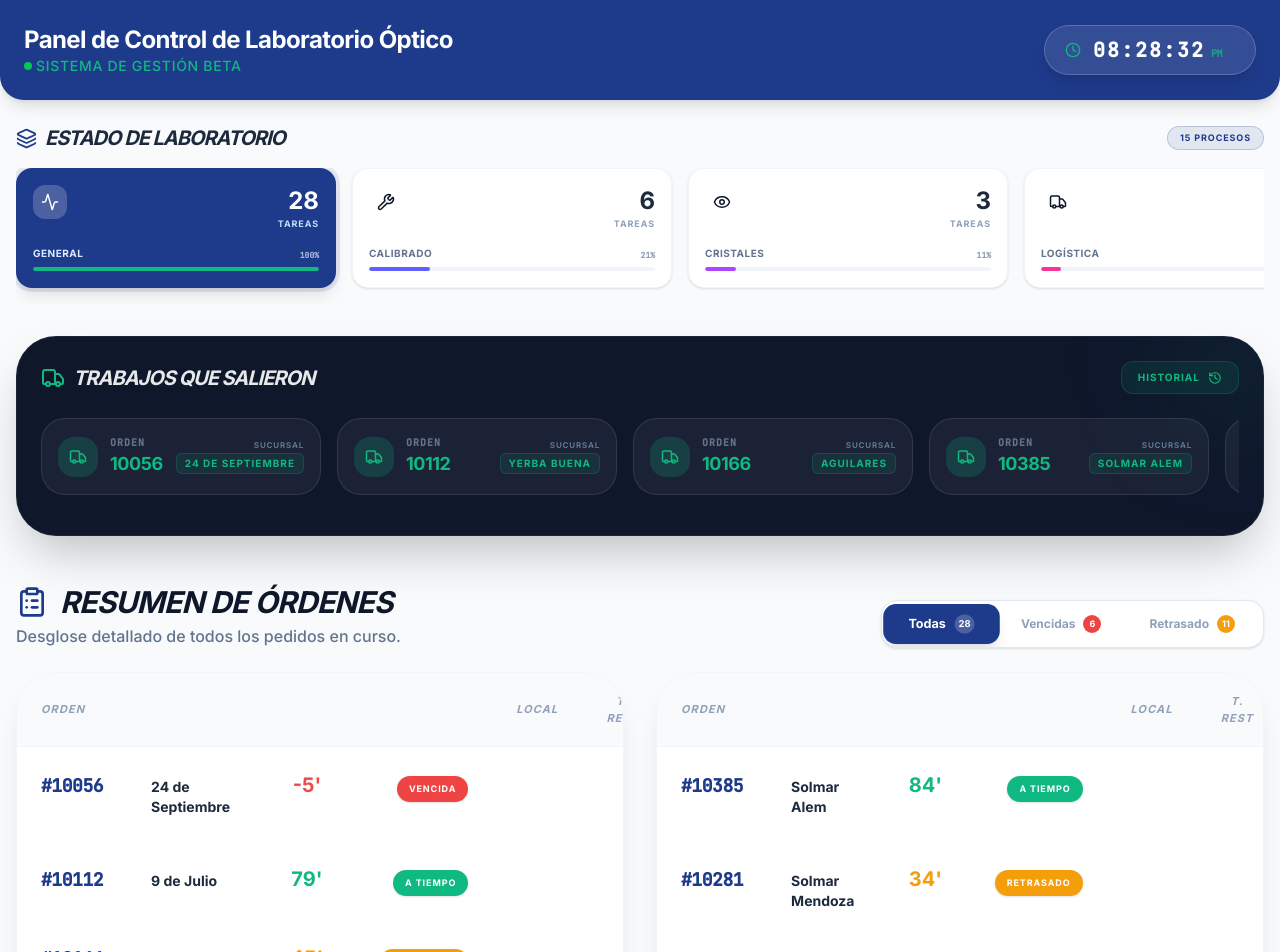
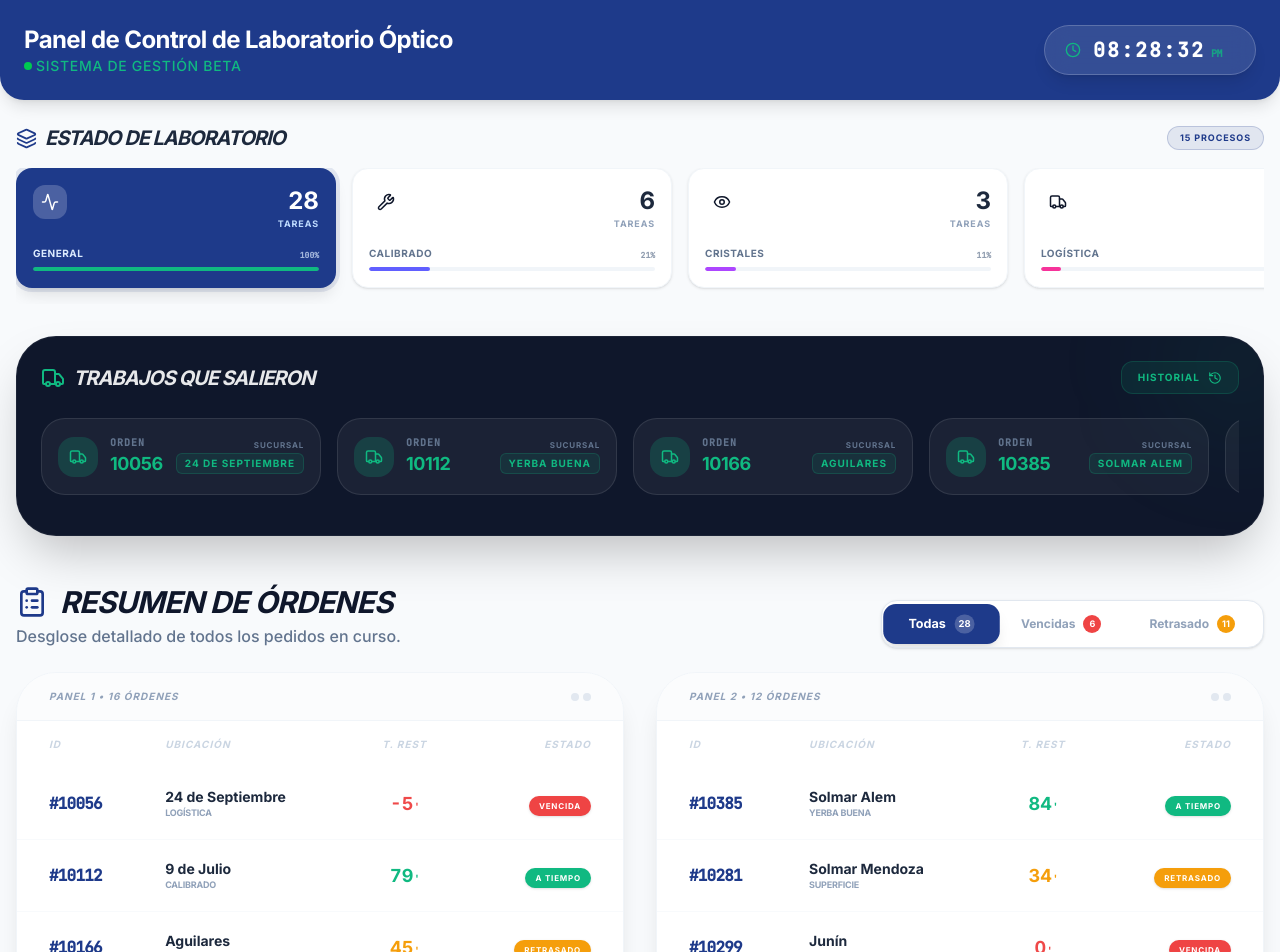
Before and after one commit to Matoma1607/gestion-optica, a React (Vite) app: page / in a window 1280 px wide. Shown: the top 952 px of the page. Built offline with nearby package versions, Linux system fonts and the light colour scheme.

Commit message:
He arreglado el error de importación (faltaba el icono Caja) y he refinado la vista de resumen para que sea mucho más fluida y estética

```diff
--- a/src/App.tsx
+++ b/src/App.tsx
@@ -19,6 +19,7 @@ import {
   Maximize2,
   ExternalLink,
   ArrowRight,
+  Box,
   LucideIcon
 } from 'lucide-react';
 import { motion, AnimatePresence } from 'motion/react';
@@ -697,58 +698,68 @@ export default function App() {
 
           <div className="grid grid-cols-1 xl:grid-cols-2 gap-8">
             {[0, 1].map((panelIdx) => {
-              // Distribución estable basada en el ID para evitar saltos entre paneles al filtrar
               const panelOrders = filteredOrders.filter((order) => {
                 const num = parseInt(order.id.replace('#', ''));
                 return isNaN(num) ? true : num % 2 === panelIdx;
               });
 
               return (
-                <div key={panelIdx} className="bg-white rounded-[2.5rem] shadow-xl overflow-hidden border border-slate-100 min-h-[300px]">
-                  <div className="overflow-x-auto w-full">
-                    <table className="w-full text-left border-collapse min-w-[400px]">
+                <div key={panelIdx} className="bg-white rounded-[2.5rem] shadow-xl overflow-hidden border border-slate-100 flex flex-col min-h-[500px]">
+                  <div className="bg-slate-50/50 px-8 py-4 border-b border-slate-100 flex justify-between items-center">
+                    <span className="text-[10px] font-black text-slate-400 uppercase tracking-widest italic">Panel {panelIdx + 1} • {panelOrders.length} Órdenes</span>
+                    <div className="flex gap-1">
+                      <div className="w-2 h-2 rounded-full bg-slate-200"></div>
+                      <div className="w-2 h-2 rounded-full bg-slate-200"></div>
+                    </div>
+                  </div>
+
+                  <div className="flex-1">
+                    <table className="w-full text-left border-collapse">
                       <thead>
-                        <tr className="bg-slate-50">
-                          <th className="px-6 py-5 text-[11px] font-black text-slate-400 uppercase tracking-widest border-b border-slate-100 italic">Orden</th>
-                          <th className="px-6 py-5 text-[11px] font-black text-slate-400 uppercase tracking-widest border-b border-slate-100 italic">Local</th>
-                          <th className="px-6 py-5 text-[11px] font-black text-slate-400 uppercase tracking-widest border-b border-slate-100 italic text-center">T. Rest</th>
-                          <th className="px-6 py-5 text-[11px] font-black text-slate-400 uppercase tracking-widest border-b border-slate-100 italic text-right">Estado</th>
+                        <tr className="hidden md:table-row">
+                          <th className="pl-8 pr-4 py-4 text-[10px] font-black text-slate-300 uppercase tracking-widest italic">ID</th>
+                          <th className="px-4 py-4 text-[10px] font-black text-slate-300 uppercase tracking-widest italic">Ubicación</th>
+                          <th className="px-4 py-4 text-[10px] font-black text-slate-300 uppercase tracking-widest italic text-center">T. Rest</th>
+                          <th className="pl-4 pr-8 py-4 text-[10px] font-black text-slate-300 uppercase tracking-widest italic text-right">Estado</th>
                         </tr>
                       </thead>
                       <tbody className="divide-y divide-slate-50">
-                        <AnimatePresence initial={false} mode="wait">
+                        <AnimatePresence mode="popLayout" initial={false}>
                           {panelOrders.length > 0 ? (
-                            <motion.g
-                              key={`${panelIdx}-${filter}-${selectedStage}`}
-                              initial={{ opacity: 0 }}
-                              animate={{ opacity: 1 }}
-                              exit={{ opacity: 0 }}
-                              transition={{ duration: 0.15 }}
+                            panelOrders.map((order) => (
+                              <motion.tr
+                                key={order.id}
+                                layout
+                                initial={{ opacity: 0, x: panelIdx === 0 ? -10 : 10 }}
+                                animate={{ opacity: 1, x: 0 }}
+                                exit={{ opacity: 0, scale: 0.95 }}
+                                transition={{ duration: 0.2 }}
+                                className="hover:bg-slate-50/80 transition-colors group"
                               >
-                              {panelOrders.map((order) => (
-                                <tr key={order.id} className="hover:bg-slate-50/80 transition-colors group">
-                                  <td className="px-6 py-6">
-                                    <span className="text-lg font-black text-brand-blue tracking-tight font-mono">#{order.id.replace('#', '')}</span>
+                                <td className="pl-8 pr-4 py-5">
+                                  <span className="text-base font-black text-brand-blue tracking-tighter font-mono">#{order.id.replace('#', '')}</span>
                                 </td>
-                                  <td className="px-6 py-6 font-bold text-slate-800 text-sm">
-                                    {order.location}
+                                <td className="px-4 py-5 group-hover:translate-x-1 transition-transform">
+                                  <div className="flex flex-col">
+                                    <span className="font-bold text-slate-800 text-sm leading-tight">{order.location}</span>
+                                    <span className="text-[9px] text-slate-400 font-bold uppercase tracking-tight truncate max-w-[120px]">{order.stage}</span>
+                                  </div>
                                 </td>
-                                  <td className="px-6 py-6 text-center">
-                                    <span className={`text-xl font-black ${
+                                <td className="px-4 py-5 text-center">
+                                  <span className={`text-lg font-black tabular-nums ${
                                     order.remainingTime <= 0 ? 'text-brand-red animate-pulse' :
                                     order.remainingTime <= 60 ? 'text-brand-orange' : 'text-brand-green'
                                   }`}>
-                                      {order.remainingTime}'
+                                    {order.remainingTime}<span className="text-[10px] ml-0.5">'</span>
                                   </span>
                                 </td>
-                                  <td className="px-6 py-6 text-right">
-                                    <span className={`text-[9px] font-black px-3 py-1.5 rounded-full uppercase tracking-widest shadow-sm inline-block ${getStatusColor(order.status)}`}>
+                                <td className="pl-4 pr-8 py-5 text-right">
+                                  <span className={`text-[8px] font-black px-2.5 py-1 rounded-full uppercase tracking-widest shadow-sm inline-block whitespace-nowrap ${getStatusColor(order.status)}`}>
                                     {order.status}
                                   </span>
                                 </td>
-                                </tr>
-                              ))}
-                            </motion.g>
+                              </motion.tr>
+                            ))
                           ) : (
                             <motion.tr
                               key={`empty-${panelIdx}`}
@@ -756,10 +767,13 @@ export default function App() {
                               animate={{ opacity: 1 }}
                               exit={{ opacity: 0 }}
                             >
-                              <td colSpan={4} className="py-20 text-center">
-                                <p className="text-xs font-black uppercase tracking-widest text-slate-300 italic">
-                                  {panelIdx === 0 && filteredOrders.length === 0 ? 'Sin órdenes para mostrar' : ''}
+                              <td colSpan={4} className="py-24 text-center">
+                                <div className="flex flex-col items-center gap-3 opacity-20">
+                                  <Box size={40} className="text-slate-400" />
+                                  <p className="text-[10px] font-black uppercase tracking-widest text-slate-400 italic">
+                                    {panelIdx === 0 && filteredOrders.length === 0 ? 'Sin registros' : 'Fin de lista'}
                                   </p>
+                                </div>
                               </td>
                             </motion.tr>
                           )}
```
Lines whose indentation alone changed are shown as unchanged.
